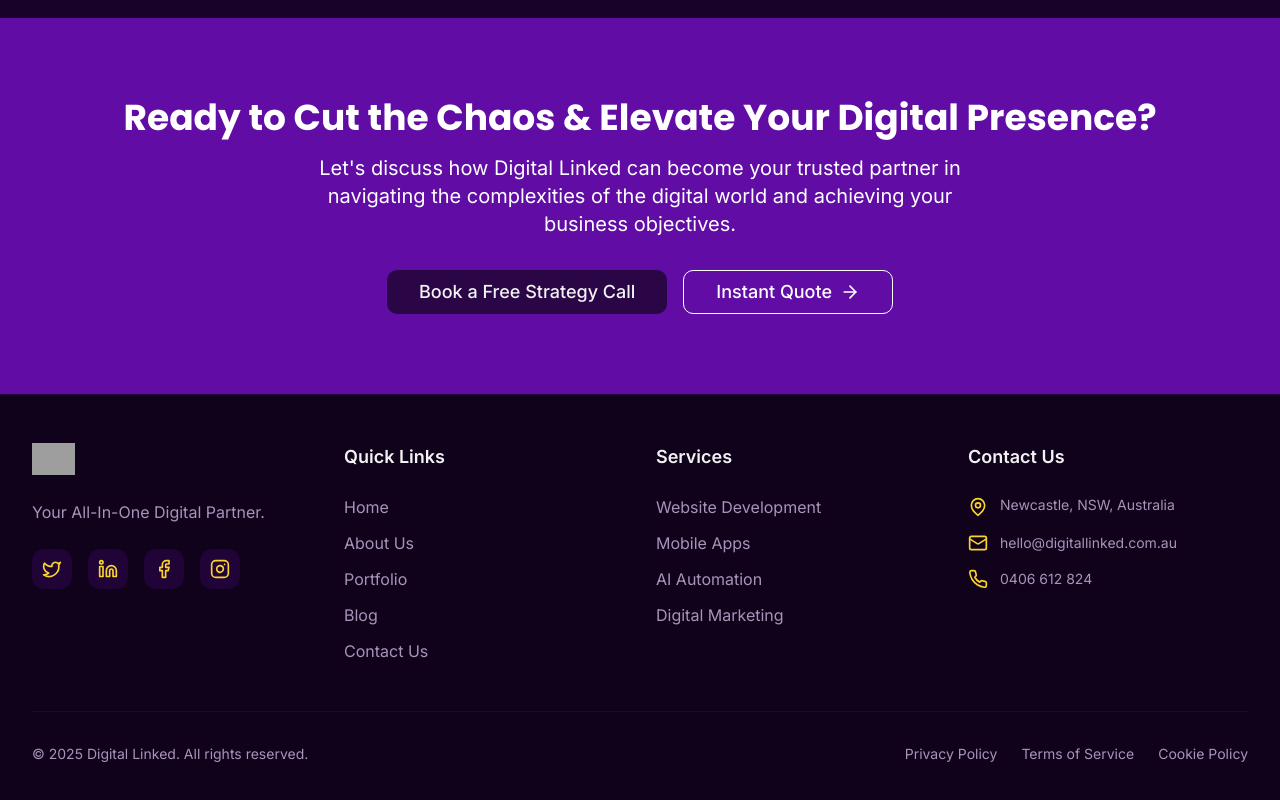
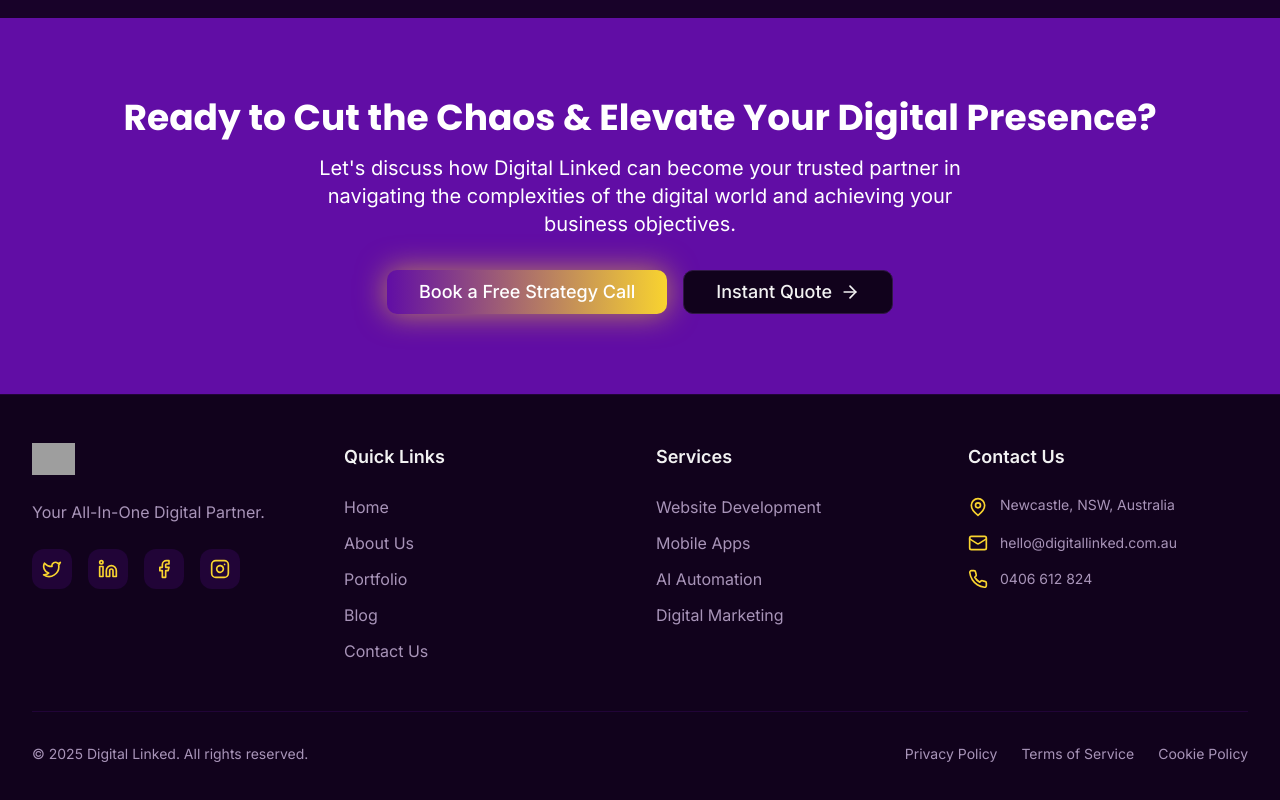
Before and after one commit to newyenterprise/newy.com.my, a Next.js app in the folder apps/web/: page / in a window 1280 px wide. Shown: the part 2396-3196 px from the top of the page. Built offline with nearby package versions, Linux system fonts and the light colour scheme; no server answers; grey boxes are pictures that could not be loaded.

Commit message:
Update button at CTA Ready to cut section

```diff
--- a/apps/web/src/app/page.tsx
+++ b/apps/web/src/app/page.tsx
@@ -171,13 +171,17 @@
             the complexities of the digital world and achieving your business objectives.
           </p>
           <div className="flex flex-col sm:flex-row gap-4 justify-center">
-            <MagneticButton size="lg" variant="secondary" className="text-lg px-8 py-3" asChild>
+            <MagneticButton
+              size="lg"
+              className="btn-primary text-lg px-8 py-4 animate-glow"
+              asChild
+            >
               <Link href="/contact?action=strategy-call">Book a Free Strategy Call</Link>
             </MagneticButton>
             <MagneticButton
               size="lg"
               variant="outline"
-              className="text-lg px-8 py-3 bg-transparent border-primary-foreground text-primary-foreground hover:bg-primary-foreground hover:text-primary"
+              className="btn-outline text-lg px-8 py-4"
               onClick={() => {
                 window.dispatchEvent(new CustomEvent('openQuoteModal'));
               }}
```
